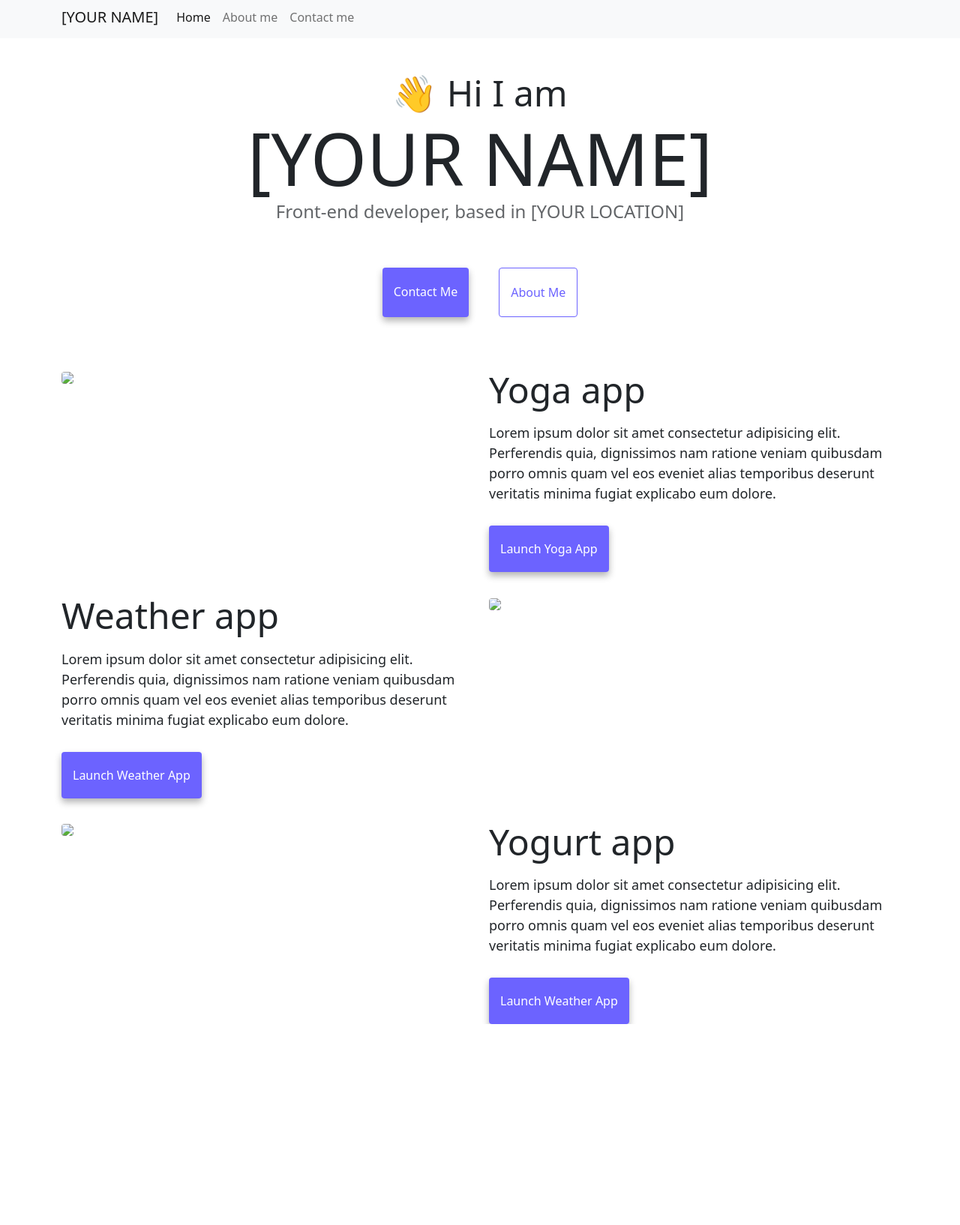
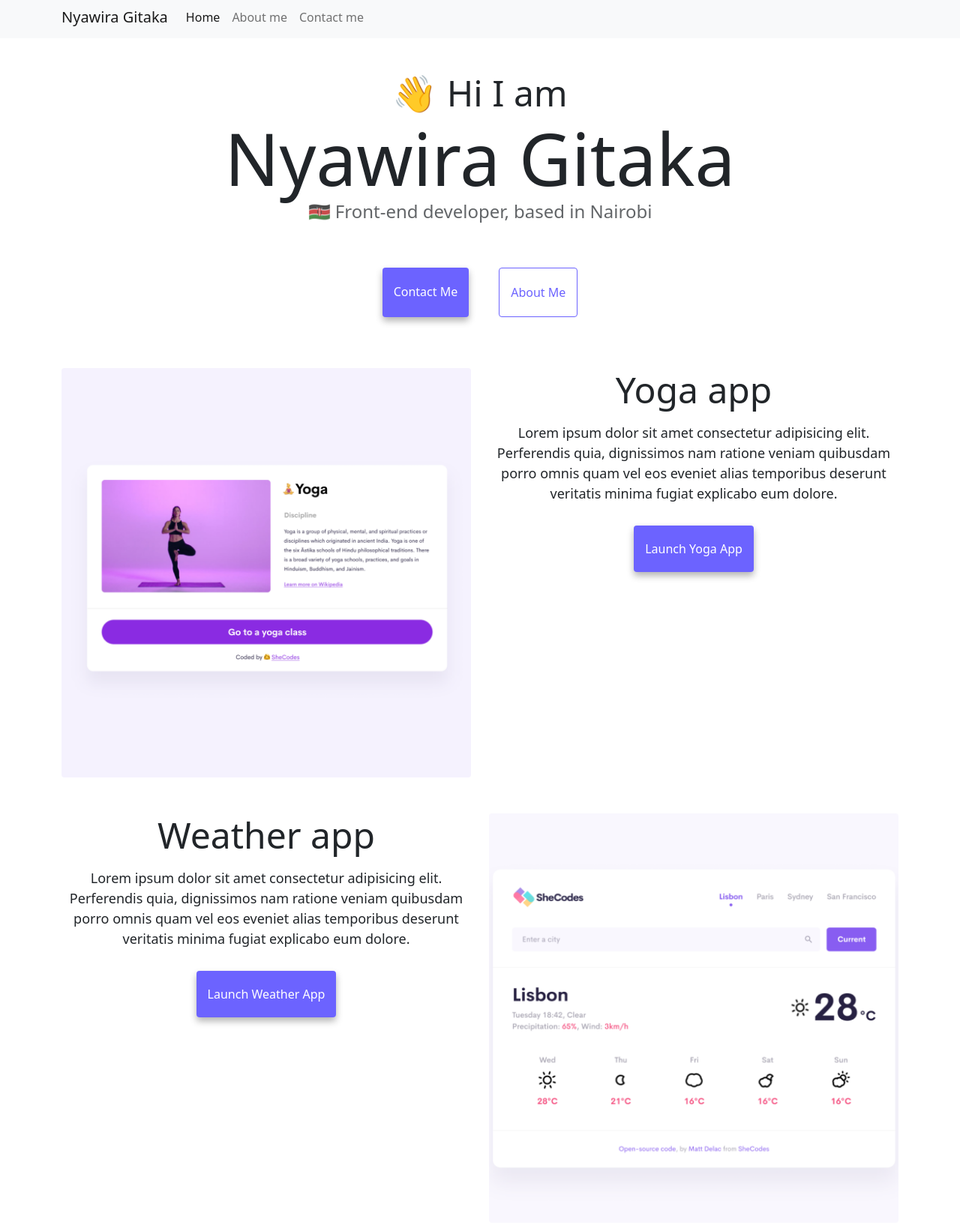
Before and after one commit to NyawiraGitaka/advanced-tools-hw, a plain HTML site: page index.html in a window 1280 px wide. Shown: the part 5-1639 px from the top of the page at 75% size. Before the commit the page ends 1371 px from the top, so only its background shows below. Drawn offline with nearby package versions, Linux system fonts and the light colour scheme.

Commit message:
Updating personal information
Updated personal information on the project- name, contact, location

```diff
--- a/index.html
+++ b/index.html
@@ -5,7 +5,7 @@
     <meta charset="UTF-8" />
     <meta http-equiv="X-UA-Compatible" content="IE=edge" />
     <meta name="viewport" content="width=device-width, initial-scale=1.0" />
-    <title>[YOUR NAME]</title>
+    <title>Nyawira Gitaka</title>
     <link href="https://cdn.jsdelivr.net/npm/bootstrap@5.0.0-beta2/dist/css/bootstrap.min.css" rel="stylesheet"
         integrity="sha384-BmbxuPwQa2lc/FVzBcNJ7UAyJxM6wuqIj61tLrc4wSX0szH/Ev+nYRRuWlolflfl" crossorigin="anonymous" />
     <script src="https://cdn.jsdelivr.net/npm/bootstrap@5.0.0-beta2/dist/js/bootstrap.bundle.min.js"
@@ -17,7 +17,7 @@
 <body>
     <nav class="navbar navbar-expand-lg navbar-light bg-light fixed-top">
         <div class="container">
-            <a class="navbar-brand" href="index.html">[YOUR NAME]</a>
+            <a class="navbar-brand" href="index.html">Nyawira Gitaka</a>
             <button class="navbar-toggler" type="button" data-bs-toggle="collapse" data-bs-target="#navbarNav"
                 aria-controls="navbarNav" aria-expanded="false" aria-label="Toggle navigation">
                 <span class="navbar-toggler-icon"></span>
@@ -38,18 +38,18 @@
         </div>
     </nav>
     <h2 class="text-center">👋 Hi I am</h2>
-    <h1 class="text-center">[YOUR NAME]</h1>
-    <h3 class="text-center">Front-end developer, based in [YOUR LOCATION]</h3>
+    <h1 class="text-center">Nyawira Gitaka</h1>
+    <h3 class="text-center">🇰🇪 Front-end developer, based in Nairobi</h3>
     <div class="navigation-links mb-5">
         <a href="about.html#contact" class="primary-link">Contact me</a>
         <a href="about.html" class="secondary-link">About me</a>
     </div>
     <div class="container">
         <div class="row">
-            <div class="col-6">
-                <img src="images/yoga.png" class="img-fluid rounded" />
+            <div class="col-6 d-none d-sm-block">
+                <img src="/src/images/yoga.png" class="img-fluid rounded " />
             </div>
-            <div class="col-6">
+            <div class="col-12 col-sm-6 text-center">
                 <h2 class="mb-3">Yoga app</h2>
                 <p>
                     Lorem ipsum dolor sit amet consectetur adipisicing elit. Perferendis
@@ -63,7 +63,7 @@
             </div>
         </div>
         <div class="row mt-5">
-            <div class="col-6">
+            <div class="col-12 col-sm-6 text-center">
                 <h2 class="mb-3">Weather app</h2>
                 <p>
                     Lorem ipsum dolor sit amet consectetur adipisicing elit. Perferendis
@@ -75,15 +75,15 @@
                     <a href="#" class="primary-link">Launch Weather App</a>
                 </div>
             </div>
-            <div class="col-6">
-                <img src="images/weather.png" class="img-fluid rounded" />
+            <div class="col-6 d-none d-sm-block">
+                <img src="/src/images/weather.png" class="img-fluid rounded" />
             </div>
         </div>
         <div class="row mt-5">
-            <div class="col-6">
-                <img src="images/yogurt.png" class="img-fluid rounded" />
+            <div class="col-6 d-none d-sm-block">
+                <img src="/src/images/yogurt.png" class="img-fluid rounded" />
             </div>
-            <div class="col-6">
+            <div class="col-12 col-sm-6 text-center">
                 <h2 class="mb-3">Yogurt app</h2>
                 <p>
                     Lorem ipsum dolor sit amet consectetur adipisicing elit. Perferendis
@@ -92,11 +92,10 @@
                     explicabo eum dolore.
                 </p>
                 <div class="mt-5">
-                    <a href="#" class="primary-link">Launch Weather App</a>
+                    <a href="#" class="primary-link">Launch Yoghurt App</a>
                 </div>
             </div>
         </div>
     </div>
 </body>
-
 </html>
```
Also changed, not shown: about.html (+7 -7 lines), src/images/weather.png (added), src/images/yoga.png (added), src/images/yogurt.png (added), 2 other files.
